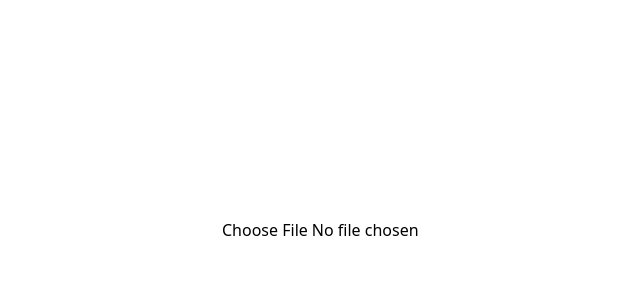
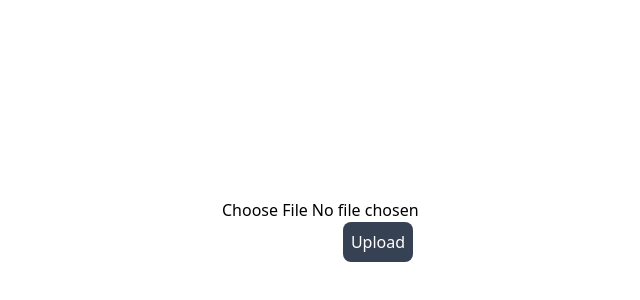
Before and after one commit to PrashasthiAyuchchada/c-b-c-frontend, a React (Vite) app: page /testing in a window 1280 px wide. Shown: the part 170-470 px from the top of the page, without its empty margins (262-902 px from the left). Built offline with nearby package versions, Linux system fonts and the light colour scheme.

Commit message:
setup file uplaod , unique name for each uploaded file for supabase ⚙

```diff
--- a/package.json
+++ b/package.json
@@ -10,6 +10,7 @@
     "preview": "vite preview"
   },
   "dependencies": {
+    "@supabase/supabase-js": "^2.49.7",
     "@tailwindcss/vite": "^4.1.4",
     "axios": "^1.9.0",
     "react": "^19.0.0",
--- a/src/pages/testPage.jsx
+++ b/src/pages/testPage.jsx
@@ -1,20 +1,47 @@
 import { useState } from "react";
+import toast from "react-hot-toast";
+import { createClient } from '@supabase/supabase-js';
+
 
 export default function TestPage(){
+    const [file, setFile] = useState(null)
+    const supabase = createClient("https://mbbqqmbehcrvrehmfgfd.supabase.co","eyJhbGciOiJIUzI1NiIsInR5cCI6IkpXVCJ9.eyJpc3MiOiJzdXBhYmFzZSIsInJlZiI6Im1iYnFxbWJlaGNydnJlaG1mZ2ZkIiwicm9sZSI6ImFub24iLCJpYXQiOjE3NDc2NzY2NzYsImV4cCI6MjA2MzI1MjY3Nn0.sHRgn3JxSaZ5NdY2jso1kp24dXHWS_gS4n3y2QtmL9k")
+
+    function handleUpload(){
+        const fileName = file.name
+        const newFileName = new Date().getTime()+fileName
 
 
-    const [count,setCount] = useState(0)
-    const [status ,setStatus] = useState("Passed")
+        supabase.storage.from("images").upload(newFileName, file, {
+            cacheControl: "3600",
+            upsert: false,
+        }).then(
+            ()=>{
+                toast.success("File upload successfully")
+                const url = supabase.storage.from("images").getPublicUrl(newFileName).data.publicUrl
+                console.log(url)
+            }
+
+        ).catch(
+            ()=>{
+                toast.error("File upload failed")
+            }
+        )
+
+
+
+    }
 
 
     return(
         <div className=" w-full h-screen  flex flex-col items-center justify-center">
-            <input type = "file" onChange ={
+            <input type = "file"
+            onChange ={
                 (e)=>{
-                   console.log (e.target.files)
+                   setFile(e.target.files[0]);
                 }
             }/>
-
+            <button onClick={handleUpload} className="bg-gray-700 text-white p-2 rounded-lg ">Upload</button>
 
 
         </div>
```
Also changed, not shown: 1 other file (tests, documents, lock files or other folders).
